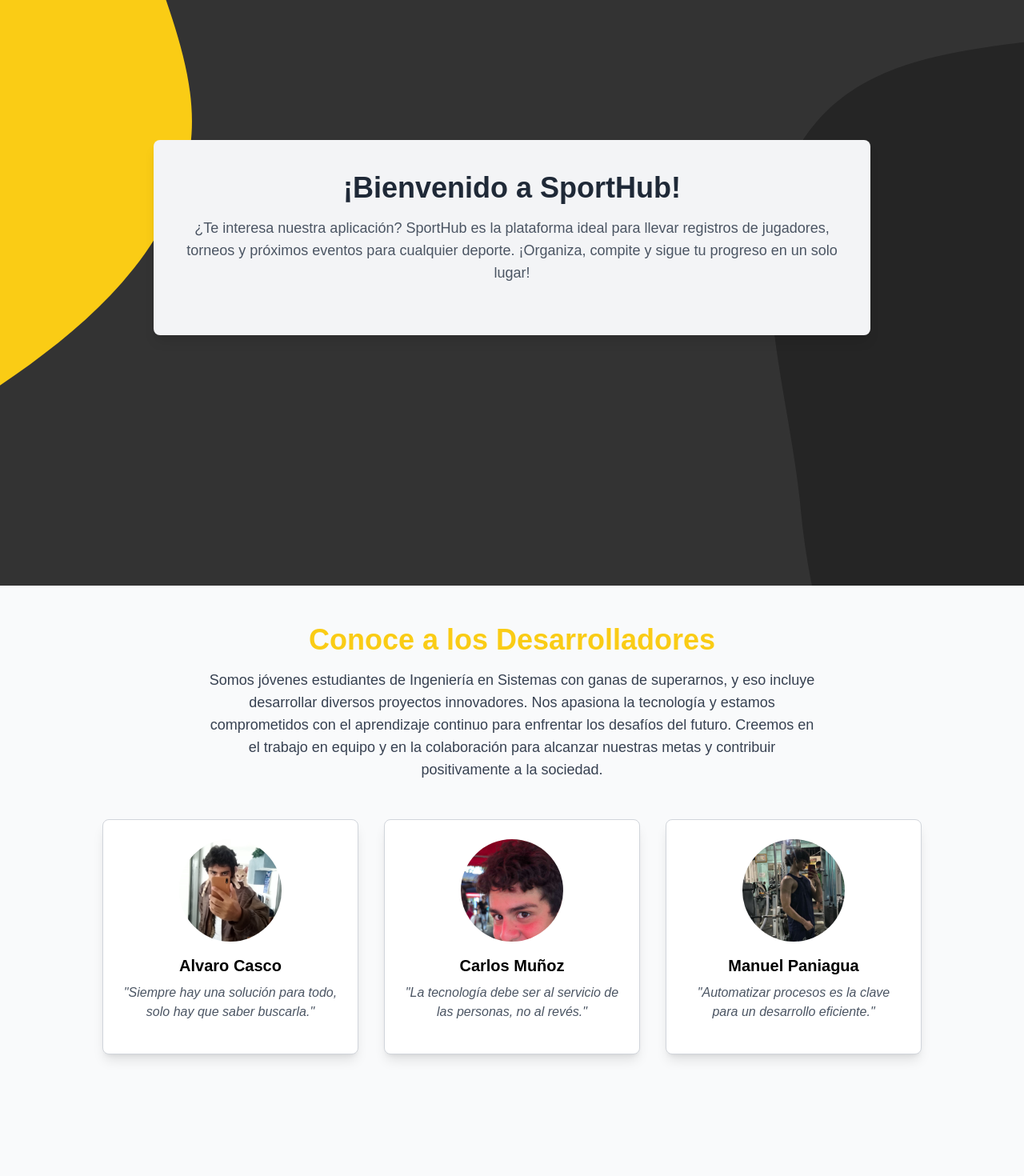
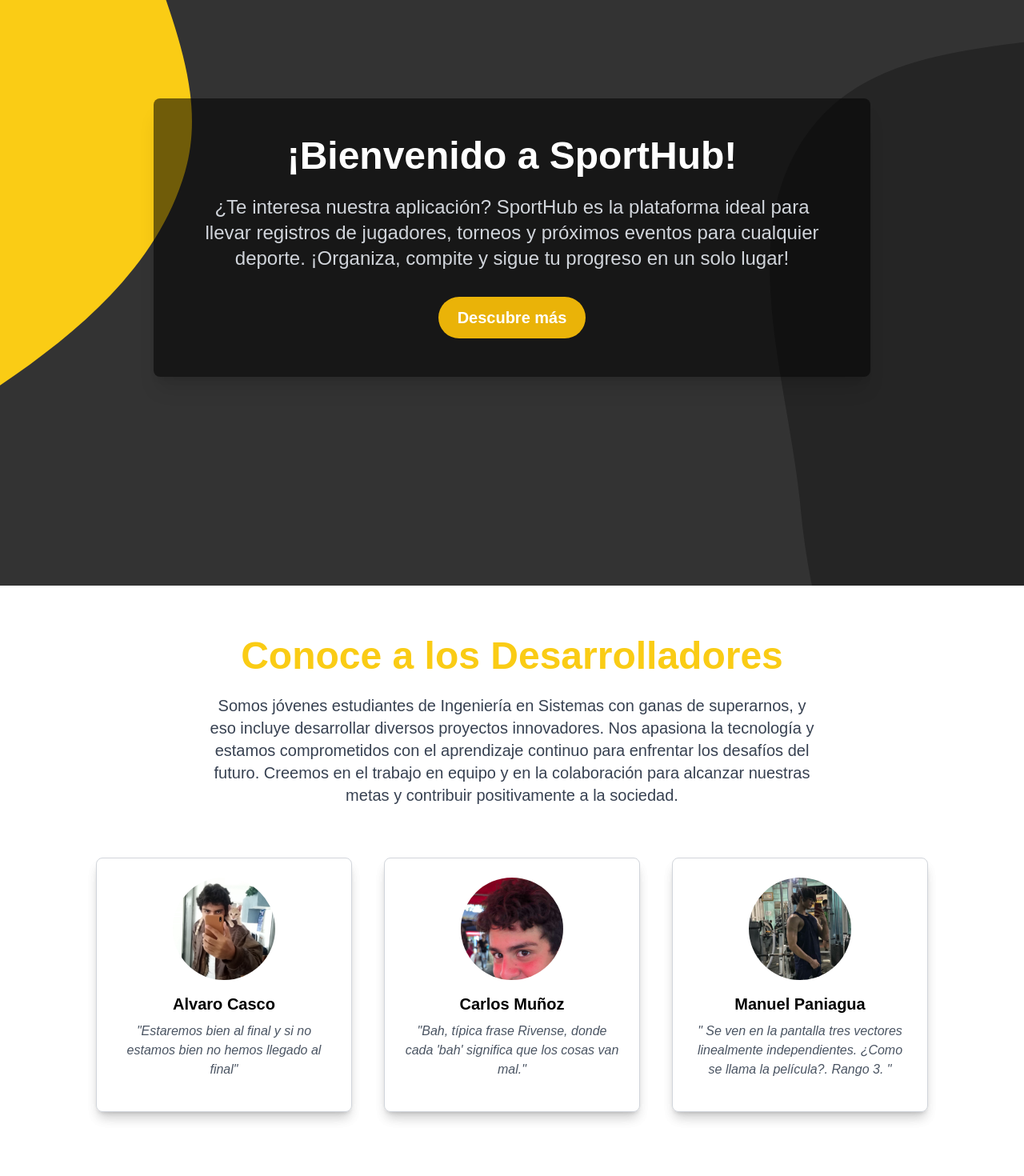
Before and after one commit to AlvaroAndres123/SportHub, a Next.js app: page / in a window 1280 px wide. Shown: the part 140-1610 px from the top of the page at 80% size. Built offline with nearby package versions, Linux system fonts and the light colour scheme; no server answers.

Commit message:
More Designing Improvoments

```diff
--- a/components/start/about.tsx
+++ b/components/start/about.tsx
@@ -14,28 +14,29 @@ const About = () => {
       id: 1,
       name: "Alvaro Casco",
       image: "/img/Moura.jpg",
-      quote: "Siempre hay una solución para todo, solo hay que saber buscarla.",
+      quote: "Estaremos bien al final y si no estamos bien no hemos llegado al final",
     },
     {
       id: 2,
       name: "Carlos Muñoz",
       image: "/img/Charlie.jpeg",
-      quote: "La tecnología debe ser al servicio de las personas, no al revés.",
+      quote: "Bah, típica frase Rivense, donde cada 'bah' significa que los cosas van mal.",
     },
     {
       id: 3,
       name: "Manuel Paniagua",
       image: "/img/Paniagua.jpeg",
-      quote: "Automatizar procesos es la clave para un desarrollo eficiente.",
+      quote: " Se ven en la pantalla tres vectores linealmente independientes. ¿Como se llama la película?. Rango 3. ",
     }
   ];
 
   return (
-    <div className="bg-gray-50 min-h-screen py-12 px-6">
-
-      <div className="text-center mb-12">
-        <h1 className="text-4xl font-semibold text-primary mb-4">Conoce a los Desarrolladores</h1>
-        <p className="text-lg text-gray-700 max-w-3xl mx-auto mb-6">
+    <div className=" min-h-screen py-16 px-8">
+      <div className="text-center mb-16">
+        <h1 className="text-4xl sm:text-5xl font-extrabold text-primary mb-6 animate__animated animate__fadeIn animate__delay-1s">
+          Conoce a los Desarrolladores
+        </h1>
+        <p className="text-lg sm:text-xl text-gray-700 max-w-3xl mx-auto mb-10 opacity-90 animate__animated animate__fadeIn animate__delay-2s">
           Somos jóvenes estudiantes de Ingeniería en Sistemas con ganas de superarnos, y eso incluye desarrollar
           diversos proyectos innovadores. Nos apasiona la tecnología y estamos comprometidos con el aprendizaje continuo
           para enfrentar los desafíos del futuro. Creemos en el trabajo en equipo y
@@ -43,15 +44,16 @@ const About = () => {
         </p>
       </div>
 
-
-      <div className="flex flex-wrap justify-center gap-8">
+      {/* Sección de los desarrolladores */}
+      <div className="flex flex-wrap justify-center gap-10">
         {developers.map((developer) => (
-          <DeveloperCard
-            key={developer.id}
-            name={developer.name}
-            image={developer.image}
-            quote={developer.quote}
-          />
+          <div key={developer.id} className="bg-white rounded-lg shadow-lg transform hover:scale-105 hover:shadow-2xl transition-all duration-300">
+            <DeveloperCard
+              name={developer.name}
+              image={developer.image}
+              quote={developer.quote}
+            />
+          </div>
         ))}
       </div>
     </div>
--- a/components/start/welcome.tsx
+++ b/components/start/welcome.tsx
@@ -1,20 +1,25 @@
-'use client'
+'use client';
 
 import React from 'react';
 import Button from '@/components/button';
+import 'animate.css';
 
 const Welcome = () => {
-
-
   return (
-    <div className="bg-gray-100 p-6 sm:p-8 lg:p-10 rounded-lg shadow-lg text-center max-w-4xl mx-auto mt-[-120px] sm:mt-[-80px] lg:mt-[-70px]">
-      <h1 className="text-2xl sm:text-3xl lg:text-4xl font-bold text-gray-800 mb-4">
+    <div className="bg-black bg-opacity-55  p-8 sm:p-10 lg:p-12 rounded-lg shadow-xl text-center max-w-4xl mx-auto mt-[-120px] sm:mt-[-80px] lg:mt-[-70px]">
+      <h1 className="text-3xl sm:text-4xl lg:text-5xl font-extrabold text-white mb-6 animate__animated animate__fadeIn animate__delay-1s">
         ¡Bienvenido a SportHub!
       </h1>
-      <p className="ptext">
+      <p className="text-lg sm:text-xl lg:text-2xl font-medium text-gray-300 mb-8 opacity-90 animate__animated animate__fadeIn animate__delay-2s">
         ¿Te interesa nuestra aplicación? SportHub es la plataforma ideal para llevar registros de jugadores, torneos y próximos eventos para cualquier deporte. ¡Organiza, compite y sigue tu progreso en un solo lugar!
       </p>
 
+      {/* Botón de acción */}
+      <Button
+        text="Descubre más"
+        className="bg-yellow-500 text-white py-3 px-8 rounded-full text-xl font-semibold hover:bg-yellow-600 transition-all duration-300 transform hover:scale-105 animate__animated animate__fadeIn animate__delay-3s"
+        onClick={() => alert('¡Aventura a SportHub!')}
+      />
     </div>
   );
 };
--- a/package.json
+++ b/package.json
@@ -11,6 +11,7 @@
   "dependencies": {
     "@fortawesome/fontawesome-free": "^6.7.1",
     "@vercel/postgres": "^0.10.0",
+    "animate.css": "^4.1.1",
     "auth": "^1.1.1",
     "bcrypt": "^5.1.1",
     "next": "14.2.12",
```
Also changed, not shown: 1 other file (tests, documents, lock files or other folders).
